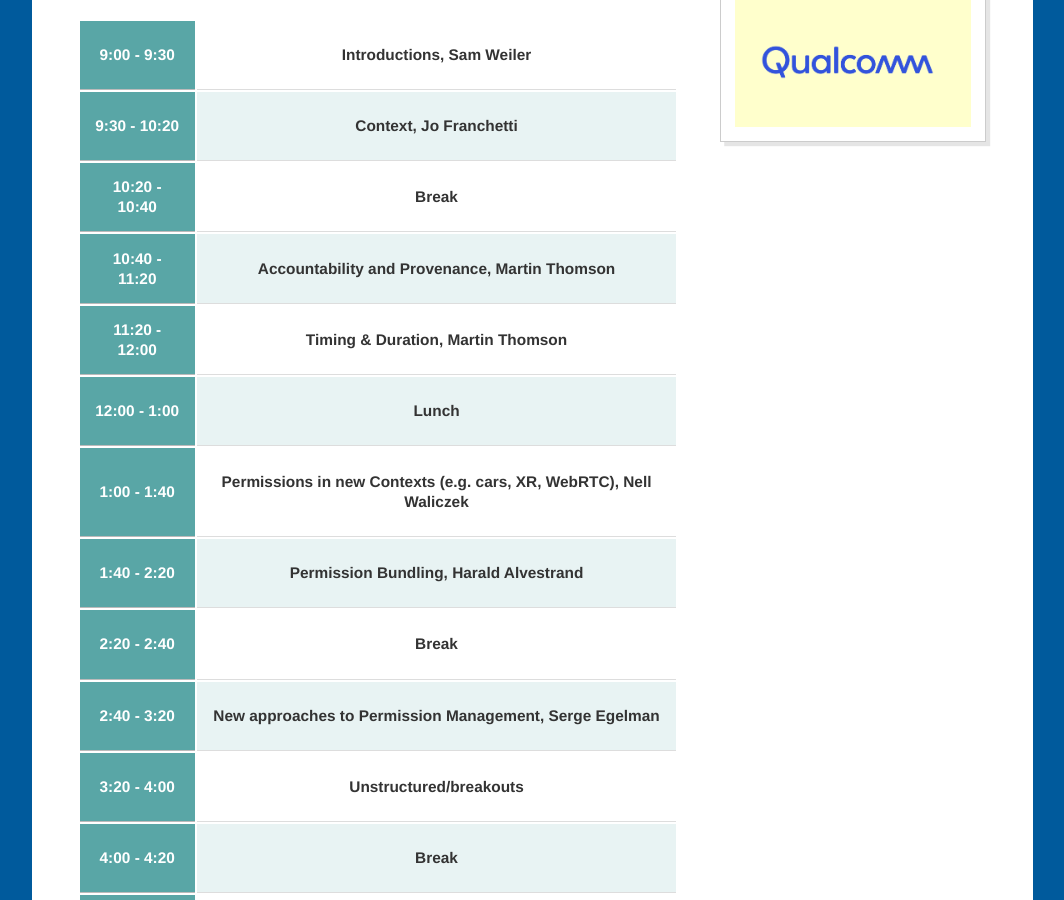
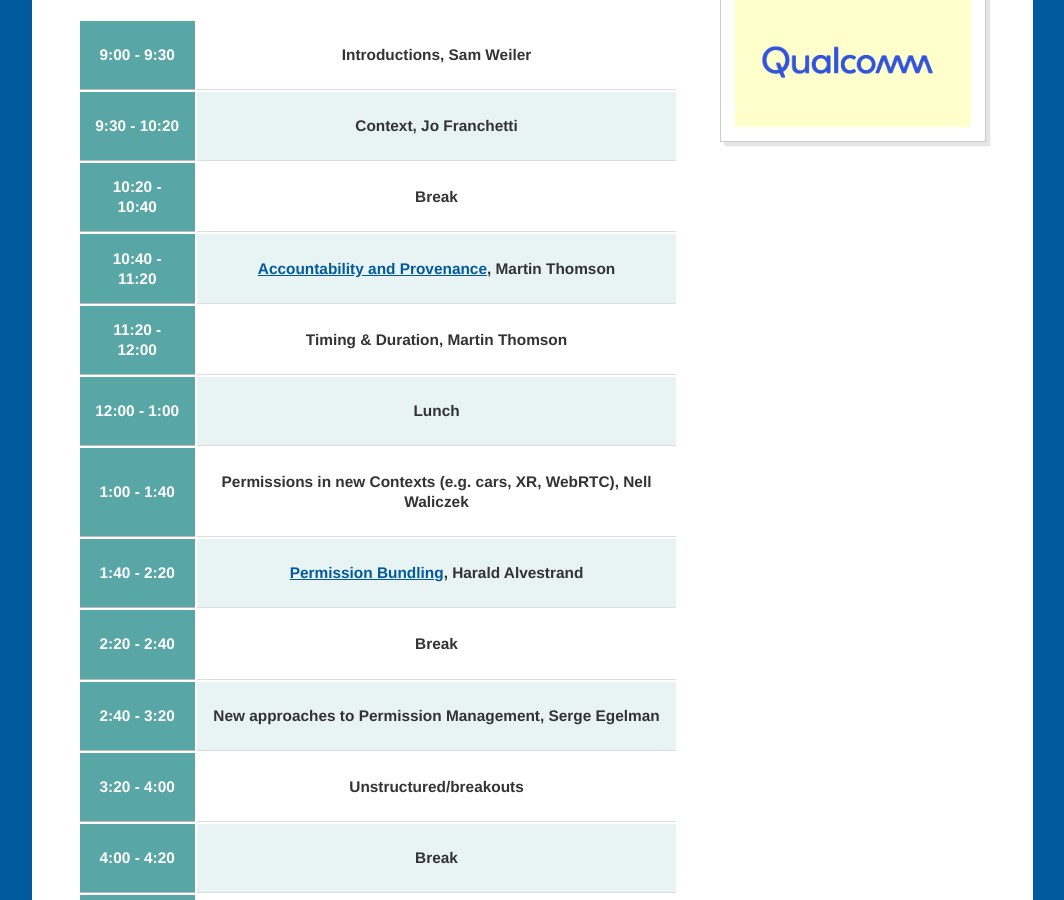
Before and after one commit to w3c/permissions-ws-2018, a Jekyll site: the page built from schedule.md, in a window 1280 px wide and 900 px high, scrolled down 432 px. Shown: the whole window, without its empty margins (108-1172 px from the left). Built offline with Jekyll 4.4.1, drawn with Linux system fonts in a browser that asks for light colours; our own code applies the rules of GitHub Pages for plain Markdown files.

Commit message:
link-slides-1

```diff
--- a/schedule.md
+++ b/schedule.md
@@ -28,7 +28,7 @@ layout: home
         <tr>
         <th>10:40 - 11:20</th>
         <td>
-            <p class="session-title">Accountability and Provenance, Martin Thomson</p>
+            <p class="session-title"><a href="https://www.w3.org/Privacy/permissions-ws-2018/Making-Sites-Accountable.pdf">Accountability and Provenance</a>, Martin Thomson</p>
         </td>
     </tr>
         <tr>
@@ -52,7 +52,7 @@ layout: home
        <tr>
         <th>1:40 - 2:20</th>
         <td>
-            <p class="session-title">Permission Bundling, Harald Alvestrand</p>
+            <p class="session-title"><a href="https://www.w3.org/Privacy/permissions-ws-2018/Permission-bundling.pdf">Permission Bundling</a>, Harald Alvestrand</p>
         </td>
     </tr>
         <tr>
```
